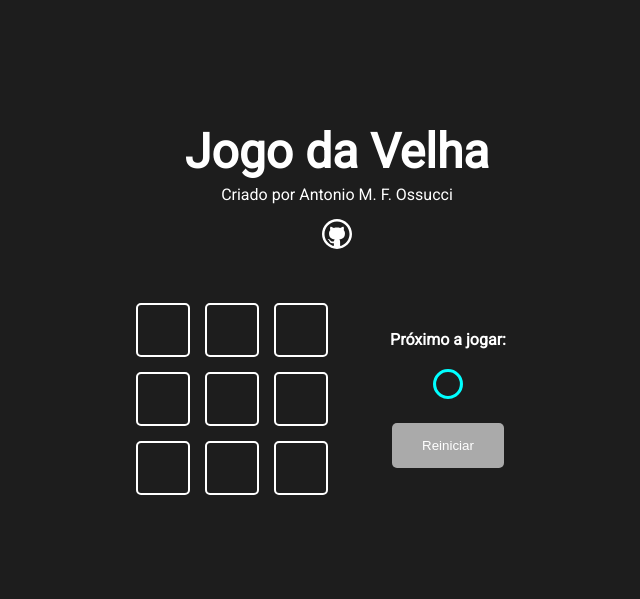
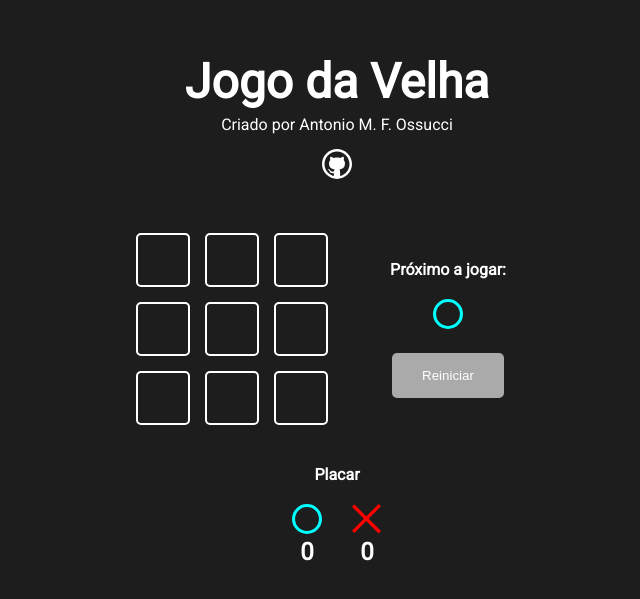
Before and after one commit to aossucci/react-jogo-da-velha, a Next.js app: page / in a window 1280 px wide. Shown: the part 111-710 px from the top of the page, without its empty margins (303-943 px from the left). Built offline with nearby package versions, Linux system fonts and the light colour scheme.

Commit message:
Criado placar

```diff
--- a/src/components/game/Game.jsx
+++ b/src/components/game/Game.jsx
@@ -2,6 +2,7 @@
 
 import GameOption from '../gameOption/GameOption'
 import GameInfo from '../gameInfo/GameInfo'
+import Score from '../score/Score'
 
 import { useState, useEffect } from 'react'
 
@@ -70,10 +71,11 @@
   }, [gameState])
 
   useEffect(() => {
-    if (winner !==0)setDraw(false)
+    if (winner !== 0) setDraw(false)
   }, [winner])
 
   return (
+    <>
       <div className={styles.gameContent}>
         <div className={styles.game}>
           {
@@ -95,6 +97,8 @@
           isDraw={draw}
         />
       </div>
+      <Score />
+    </>
   )
 }
 
--- a/src/components/game/Game.module.css
+++ b/src/components/game/Game.module.css
@@ -8,6 +8,7 @@
   display: flex;
   gap: 30px;
   align-items: center;
+  margin-bottom: 40px;
 }
 
 @media screen and (max-width: 425px) {
--- /dev/null
+++ b/src/components/score/Score.jsx
@@ -0,0 +1,23 @@
+import styles from './Score.module.css'
+
+import Icon from '../icon/Icon'
+
+function Score() {
+  return (
+    <>
+      <h4>Placar</h4>
+      <div className={styles.score}>
+        <div className={styles.scoreContent}>
+          <Icon iconName="circle" />
+          <h2>0</h2>
+        </div>
+        <div className={styles.scoreContent}>
+          <Icon iconName="X" />
+          <h2>0</h2>
+        </div>
+      </div>
+    </>
+  )
+}
+
+export default Score
--- /dev/null
+++ b/src/components/score/Score.module.css
@@ -0,0 +1,11 @@
+.score {
+  display: flex;
+  gap: 30px;
+  margin-top: 20px;
+}
+
+.scoreContent {
+  display: flex;
+  flex-direction: column;
+  align-items: center;
+}
```
Lines whose indentation alone changed are shown as unchanged.
